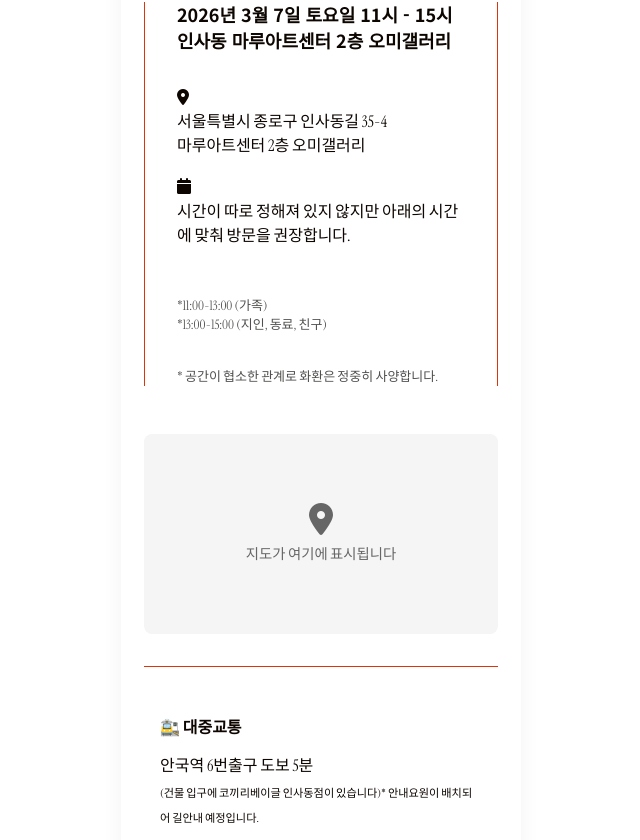
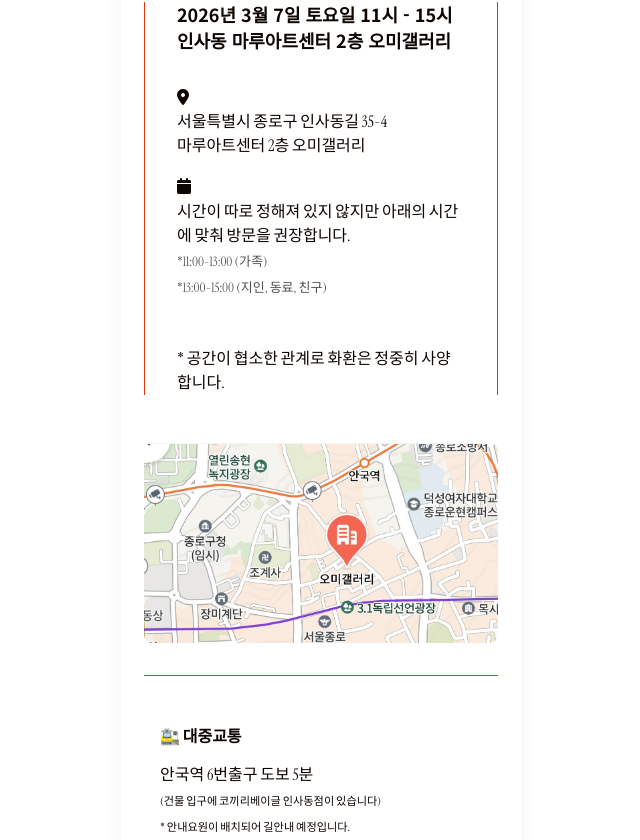
Before and after one commit to rowanna/wedding-invitation, a Vue app: page / in a window 1280 px wide. Shown: the part 2603-3443 px from the top of the page, without its empty margins (319-959 px from the left). Built offline with nearby package versions, Linux system fonts and the light colour scheme.

Commit message:
Style: Add style

```diff
--- a/src/components/wedding/CommentSection.vue
+++ b/src/components/wedding/CommentSection.vue
@@ -11,7 +11,7 @@
         </p>
 
         <p v-reveal class="fadeTarget">
-          볋도의 식순 없이 자유롭게 관람 가능하며,<br />
+          별도의 식순 없이 자유롭게 관람 가능하며,<br />
           오전 11시부터 오후 3시 사이에<br />
           편하신 시간에 방문해 주세요.
         </p>
--- a/src/components/wedding/LocationSection.vue
+++ b/src/components/wedding/LocationSection.vue
@@ -23,20 +23,18 @@
                 시간이 따로 정해져 있지 않지만 아래의 시간에 맞춰 방문을
                 권장합니다.
               </p>
+              <span> *11:00-13:00 (가족) <br /> </span>
+              <span> *13:00-15:00 (지인, 동료, 친구) <br /> </span>
             </div>
           </div>
 
-          <span>
-            *11:00-13:00 (가족) <br />
-            *13:00-15:00 (지인, 동료, 친구) <br />
-          </span>
-          <span>* 공간이 협소한 관계로 화환은 정중히 사양합니다.</span>
+          <p>* 공간이 협소한 관계로 화환은 정중히 사양합니다.</p>
         </div>
 
-        <div class="map-container w-full mb-[40px]">
+        <div @click="goToMap" class="map-container w-full mb-[40px]">
           <div class="map-placeholder">
-            <i class="fas fa-map-marker-alt"></i>
-            <p>지도가 여기에 표시됩니다</p>
+            <!--<i class="fas fa-map-marker-alt"></i>
+            <p>지도가 여기에 표시됩니다</p>-->
           </div>
         </div>
 
@@ -44,7 +42,7 @@
           <div class="way-info-wrap">
             <h3>🚉 대중교통</h3>
             <p>안국역 6번출구 도보 5분</p>
-            <span>(건물 입구에 코끼리베이글 인사동점이 있습니다)</span>
+            <span>(건물 입구에 코끼리베이글 인사동점이 있습니다)</span><br />
             <span>* 안내요원이 배치되어 길안내 예정입니다.</span>
           </div>
           <div class="way-info-wrap">
@@ -73,7 +71,11 @@
     </div>
   </section>
 </template>
-
+<script setup lang="ts">
+const goToMap = () => {
+  window.open("https://naver.me/GWiYx5ot", "_blank");
+};
+</script>
 <style scoped>
 .section {
   font-family: var(--font-serif2);
@@ -135,8 +137,13 @@ h2 {
 
 .map-placeholder {
   text-align: center;
-  color: #666;
-  font-size: 0.9rem;
+  background-image: url("@/assets/map-img.jpeg");
+  background-repeat: no-repeat;
+  background-position: center;
+  background-size: contain; /* 또는 cover (영역을 꽉 채울 때) */
+
+  width: 100%;
+  min-height: 200px;
 }
 
 .map-placeholder i {
```
Also changed, not shown: src/assets/map-img.jpeg (renamed from src/assets/IMG_1310.jpeg).
